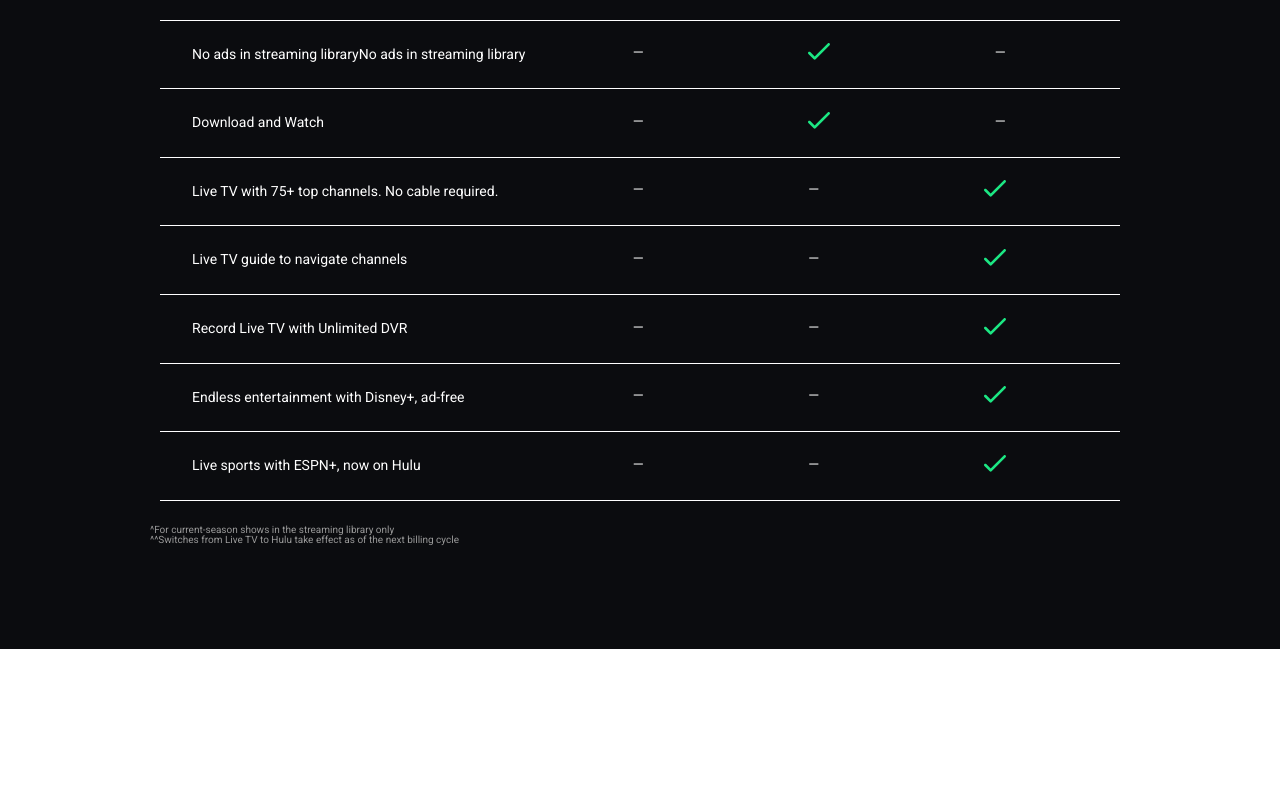
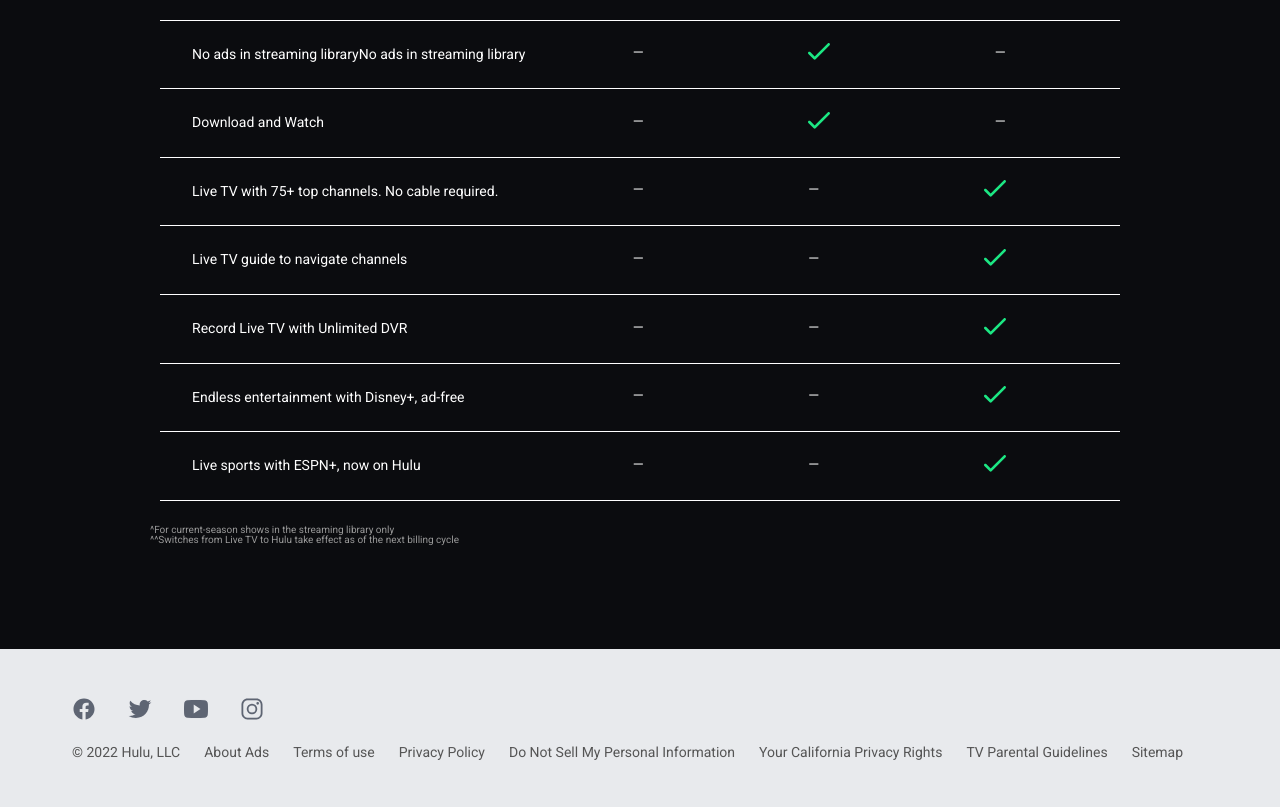
Before and after one commit to Tejas-Naik/Hulu-Clone, a plain HTML site: page index.html in a window 1280 px wide. Shown: the part 3693-4500 px from the top of the page. Before the commit the page ends 4342 px from the top, so only its background shows below. Drawn offline with nearby package versions, Linux system fonts and the light colour scheme.

Commit message:
make footer

```diff
--- a/css/style.css
+++ b/css/style.css
@@ -237,3 +237,38 @@
   text-align: left;
   padding: 2.4rem 2.4rem 2.4rem 15rem;
 }
+
+/* ****************** */
+/* Footer */
+/* ****************** */
+.footer {
+  padding: 4.8rem 0;
+  background-color: #e8eaed;
+}
+
+.footer-icons {
+  display: flex;
+  gap: 3.2rem;
+  color: #5e6573;
+  margin-bottom: 2.4rem;
+}
+.footer-icons ion-icon {
+  font-size: 2.4rem;
+}
+
+.copyright-text {
+  font-size: 1.4rem;
+  color: #555;
+}
+
+.footer-copyright {
+  display: flex;
+  gap: 2.4rem;
+}
+
+.link-copy:link,
+.link-copy:visited {
+  font-size: 1.4rem;
+  text-decoration: none;
+  color: #555;
+}
--- a/index.html
+++ b/index.html
@@ -322,12 +322,7 @@
     </div>
 
     <div class="container pricing-flex">
-      <p class="feature-label">Live sports with ESPN+, now on Hulu
-
-
-
-
-      </p>
+      <p class="feature-label">Live sports with ESPN+, now on Hulu</p>
       <div class="label-values">
         <p class="label">—</p>
         <p class="label">—</p>
@@ -343,7 +338,32 @@
     </div>
 
   </section>
+  <footer class="footer">
+    <div class="container">
+      <div class="footer-icons">
+        <ion-icon name="logo-facebook"></ion-icon>
+        <ion-icon name="logo-twitter"></ion-icon>
+        <ion-icon name="logo-youtube"></ion-icon>
+        <ion-icon name="logo-instagram"></ion-icon>
 
+      </div>
+
+      <div class="footer-copyright">
+        <span class="copyright-text">© 2022 Hulu, LLC </span>
+        <a class="link-copy" href="#">About Ads</a>
+        <a class="link-copy" href="#">Terms of use</a>
+        <a class="link-copy" href="#">Privacy Policy</a>
+        <a class="link-copy" href="#">Do Not Sell My Personal Information</a>
+        <a class="link-copy" href="#">Your California Privacy Rights</a>
+        <a class="link-copy" href="#">TV Parental Guidelines</a>
+        <a class="link-copy" href="#">Sitemap</a>
+      </div>
+    </div>
+
+  </footer>
+
+  <script type="module" src="https://unpkg.com/ionicons@5.5.2/dist/ionicons/ionicons.esm.js"></script>
+  <script nomodule src="https://unpkg.com/ionicons@5.5.2/dist/ionicons/ionicons.js"></script>
 </body>
 
 </html>
```
Lines whose indentation alone changed are shown as unchanged.
